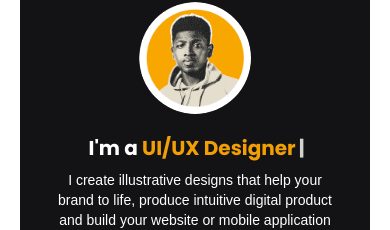
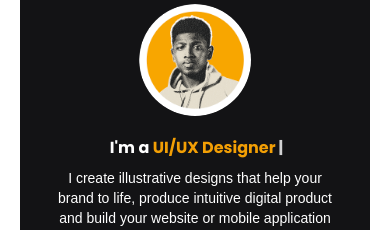
Before and after one commit to frantzleyadolphe/my-portfolio, a React (Create React App) app: page / in a window 390 px wide. Shown: the part 130-360 px from the top of the page. Built offline with nearby package versions, Linux system fonts and the light colour scheme; a web font is replaced by a local one.

Commit message:
making typewritter responsive

```diff
--- a/src/Pages/sections/banner.js
+++ b/src/Pages/sections/banner.js
@@ -14,7 +14,7 @@ export default function Banner() {
           alt="profil"
           className="rounded-full text-center h-28 lg:h-48 w-28 lg:w-48 m-5 self-center"
         />
-        <h1 className="font-Poppins font-bold lg:text-3xl text-xl self-center">
+        <h1 className="font-Poppins font-bold text-md lg:text-3xl  self-center">
           I'm a{" "}
           <span className="text-[#F29F05] ">
             <Typewriter
```
